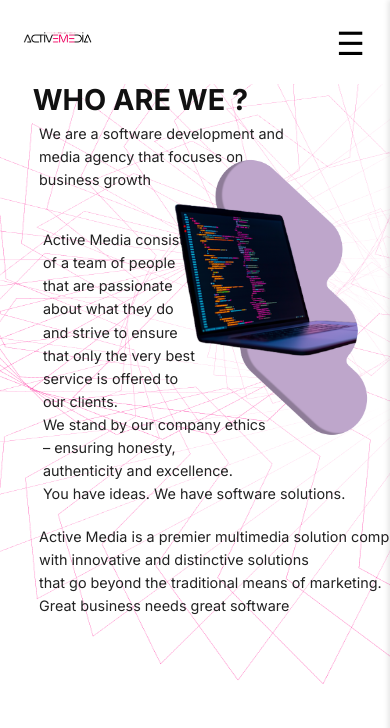
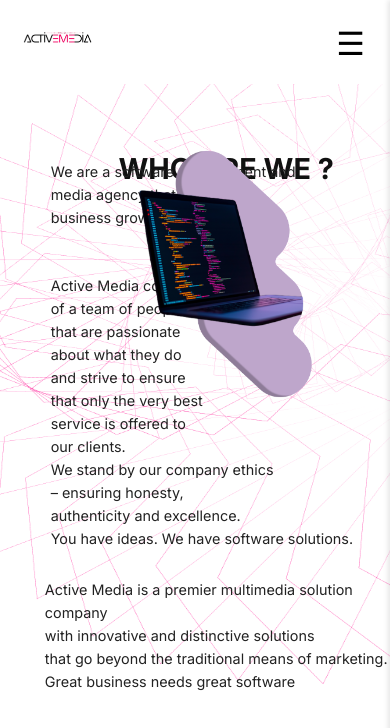
Before and after one commit to Divine-Ntambwe/Active-Media, a React (Vite) app: page /about-us in a window 390 px wide. Shown: the top 728 px of the page. Built offline with nearby package versions, Linux system fonts and the light colour scheme.

Commit message:
have completed the 824px responsiveness - mobile

```diff
--- a/src/pages/About_Us.module.css
+++ b/src/pages/About_Us.module.css
@@ -843,3 +843,31 @@ body {
     }
 
   }
+  @media (max-width: 824px){
+    .laptopWrapper{
+      right: -29%;
+      width: 90%;
+      top:6%;
+      /* border: 3px solid red; */
+  }
+  .heading{
+    width: 90%;
+    top: 5%;
+    left: 13%;
+  }
+  .topLeft{
+    width: 90%;
+    left: 13%;
+    top: 10%;
+  }
+  .bottomLeft{
+    width: 90%;
+    left: -8%;
+    top: 25%;
+  }
+  .rightBlock{
+    top: 65%;
+    right: -3%;
+    width: 90%;
+  }
+}
```
